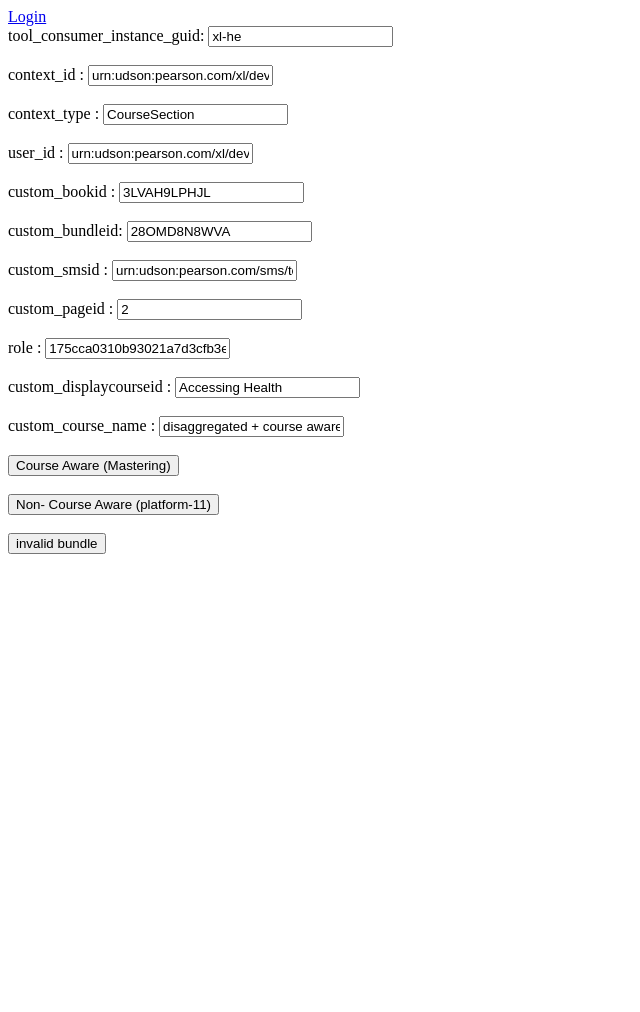
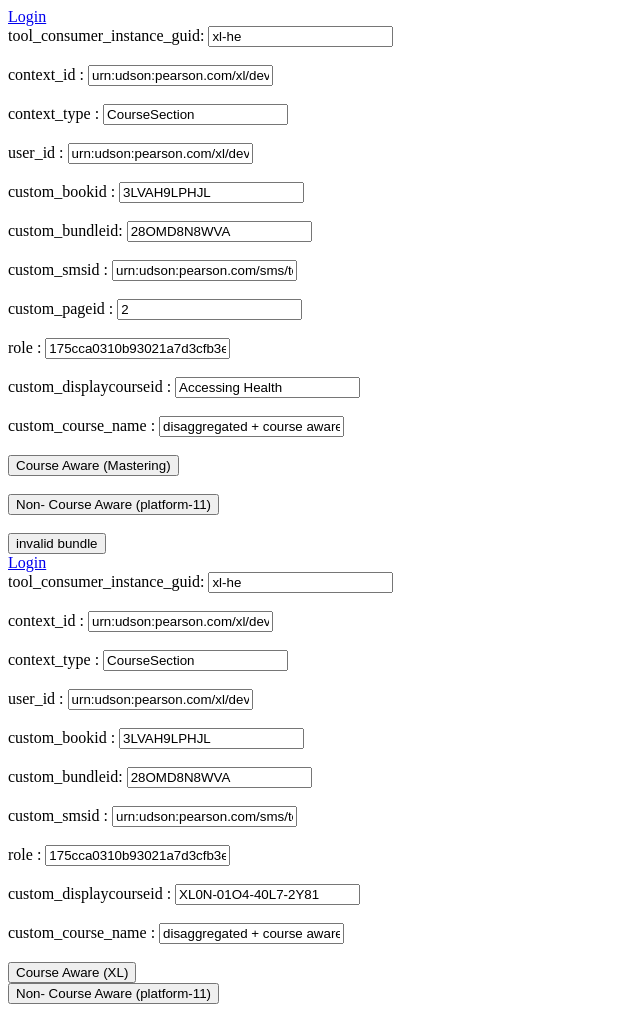
Before and after one commit to yugasirpi/stageHTML, a plain HTML site: page index.html in a window 1280 px wide. Shown: the whole page, without its empty margins (0-640 px from the left). Before the commit the page ends 800 px from the top, so only its background shows below. Drawn offline with Linux system fonts and the light colour scheme.

Commit message:
Update index.html

```diff
--- a/index.html
+++ b/index.html
@@ -30,3 +30,50 @@
 </form>
 
 </body></html>
+
+<!DOCTYPE html>
+
+<html><head><meta http-equiv="Content-Type" content="text/html; charset=windows-1252"></head><body>
+
+
+
+   <a href="http://loginppe.pearsoncmg.com/sso/SSOServlet2?cmd=login&okurl=http://www.boston.com&errurl=http://www.yahoo.com&loginname=staging_inst2&encPassword=N&password=Password1&siteid=15102" target="_blank">Login </a> <br>
+
+
+
+
+   <form id="xl" name="myForm1" action="http://paperapi.stg-openclass.com/nextext-api/api/platforms/xl" method="post" target="_blank">
+
+      tool_consumer_instance_guid: <input type="text" name="tool_consumer_instance_guid" value="xl-he"><br><br>
+
+     context_id : <input type="text" name="context_id" value="urn:udson:pearson.com/xl/devdb:course/159915"><br> <br>
+
+     context_type : <input type="text" name="context_type" value="CourseSection"> <br> <br>
+
+
+     user_id : <input type="text" name="user_id" value="urn:udson:pearson.com/xl/devdb:user/79374"><br> <br>
+
+     custom_bookid : <input type="text" name="custom_bookid" value="3LVAH9LPHJL"><br> <br>
+
+     custom_bundleid: <input type="text" name="custom_bundleid" value="28OMD8N8WVA"><br> <br>
+
+     custom_smsid : <input type="text" name="custom_smsid" value="urn:udson:pearson.com/sms/test:user/9794577"><br><br>
+
+    <!--role : <input type="text" name="role" value="instructor"><br> <br>-->
+
+    role : <input type="text" name="role" value="175cca0310b93021a7d3cfb3e4877ab657"><br> <br>
+
+    custom_displaycourseid : <input type="text" name="custom_displaycourseid" value="XL0N-01O4-40L7-2Y81"><br> <br>
+            custom_course_name : <input type="text" name="custom_course_name" value="disaggregated + course aware"><br> <br>
+
+
+    <input type="submit" name="launch" value="Course Aware (XL)">
+</form>
+
+<form name="myForm2" action="http://paperapi.stg-openclass.com/nextext-api/api/platforms/platform-11/books/3LVAH9LPHJL/bundles/28OMD8N8WVA" method="get" target="_blank">
+
+
+        <input type="submit" name="launch" value="Non- Course Aware (platform-11)">
+</form>
+
+</body></html>
```
